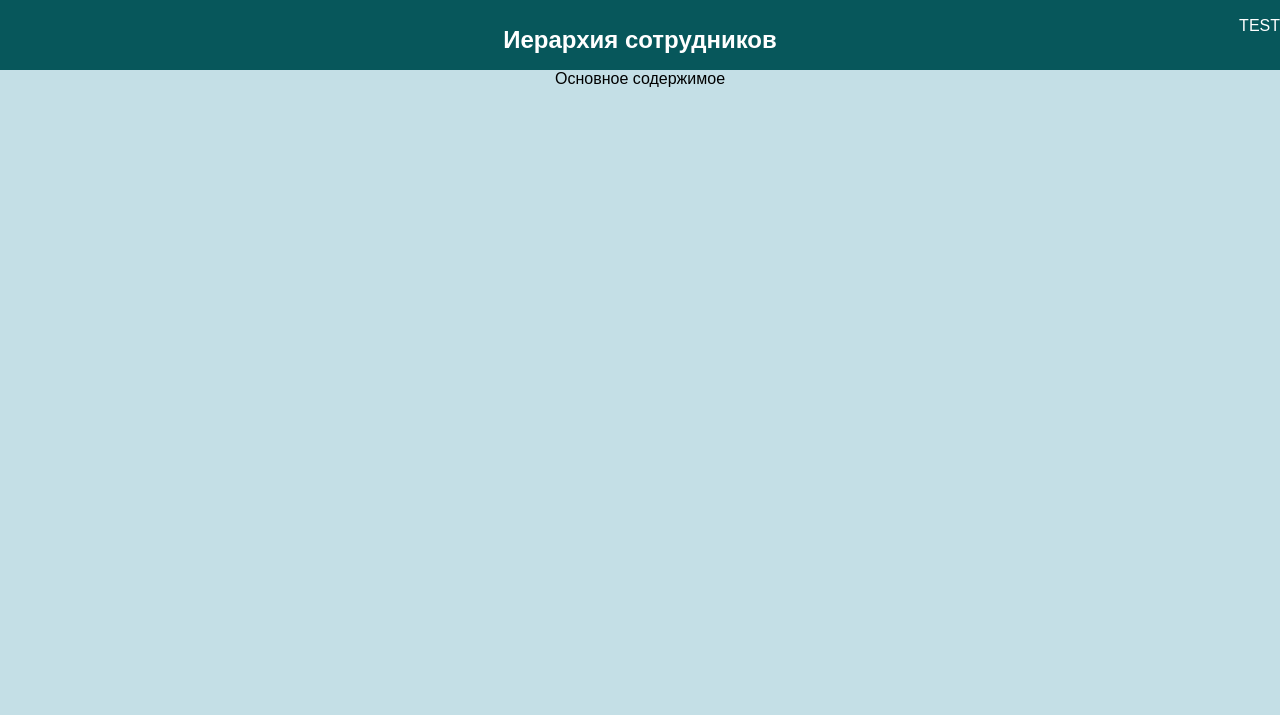
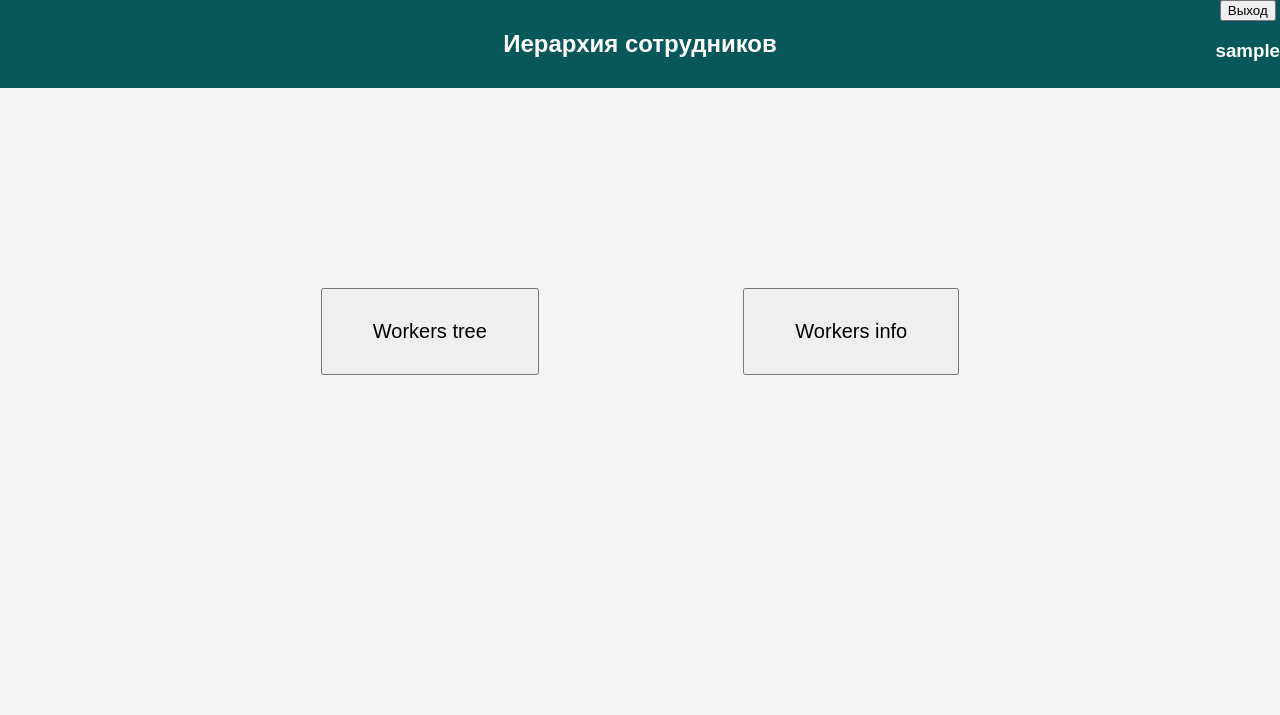
Before and after one commit to a-brovchenko/test_hierarchy, a Django app: page / in a window 1280 px wide. Shown: the top 715 px of the page. Run offline with Django 5.2, Linux system fonts and the light colour scheme; the visitor is signed in with stand-in values (Sample User, id 1); parts of the project's set-up code (start-up, migrations or seed data) failed here and were passed over.

Commit message:
add - logout, register , html - AUTH_PASSWORD_VALIDATORS - custom command

```diff
--- a/app/requirements.txt
+++ b/app/requirements.txt
@@ -2,5 +2,4 @@ django==5.0.1
 python-dotenv==1.0.0
 mysqlclient==2.2.1
 django-mptt==0.15.0
-django-seed==0.3.1
 Faker==22.0.0
--- a/app/web/static/css/base.css
+++ b/app/web/static/css/base.css
@@ -1,20 +1,21 @@
 body {
+    font-family: 'Arial', sans-serif;
     margin: 0;
     padding: 0;
-    font-family: Arial, sans-serif;
-    background-color: #c4dfe6;
-    text-align: center;
-    overflow: hidden; /* Отключаем прокрутку */
+    box-sizing: border-box;
+    background-color: #f4f4f4;
 }
 
 header {
     background-color: #07575b;
     color: #fff;
+    padding: 10px 0;
     text-align: center;
-    text-decoration-color: white;
-    padding: 10px 0;
-    height: 50px;
-    line-height: 20px;
+
+    .container {
+        width: 80%;
+        margin: 0 auto;
+    }
 
     .auth-links {
         position: absolute;
@@ -29,17 +30,33 @@ header {
     .auth-links a:hover {
         color: #60fab0;
     }
+
+    .root {
+        list-style-type: none;
+        padding: 0;
+    }
 }
 
 
 footer {
     background-color: #003b46;
-    color: #f2f2f2; /* цвет текста */
+    color: #f2f2f2;
     padding: 10px;
     position: fixed;
     bottom: 0;
     left: 0;
     text-align: center;
     width: 100%;
-    height: 25px; /* Устанавливаем высоту footer */
+    height: 25px;
 }
+
+.buttons {
+    text-align: center;
+    margin-top: 100px;
+}
+
+.large-button {
+    padding: 30px 50px; /* Измените значения, чтобы увеличить размер кнопок */
+    font-size: 20px;   /* Измените размер шрифта, если необходимо */
+    margin: 100px;      /* Добавьте отступы по желанию */
+}
--- a/app/web/templates/workers/base.html
+++ b/app/web/templates/workers/base.html
@@ -16,19 +16,31 @@
         <div class="container">
             <div class="header-content">
                 <h2>Иерархия сотрудников</h2>
+
             </div>
             <div class="auth-links">
                 {% if not user.is_authenticated %}
-                    <p><a href="/accounts/login/">Вход</a> / <a href="/register/">Регистрация</a></p>
+                <a href="{% url 'login' %}">Вход</a> / <a href="/registration/">Регистрация</a></p>
                 {% else %}
-                    <p>TEST</p>
+                    <form action="{% url 'logout' %}" method="post">
+                        {% csrf_token %}
+                        <button type="submit">Выход</button>
+                    </form>
                 {% endif %}
+                <h3>{{ user.username|default:'Guest' }}</h3>
             </div>
         </div>
     </header>
 
 
-        {% block table %}Основное содержимое {% endblock table %}
+    {% block table %}
+
+    <div class="buttons">
+        <button onclick="location.href='workers_tree/'" class="large-button" type="button">Workers tree</button>
+        <button onclick="location.href='workers_info/'" class="large-button" type="button">Workers info</button>
+    </div>
+
+    {% endblock table %}
 
 
     <footer>
--- a/app/web/web/urls.py
+++ b/app/web/web/urls.py
@@ -1,10 +1,10 @@
 
 from django.contrib import admin
 from django.urls import path, include
+from django.contrib.auth.views import LogoutView
 
 urlpatterns = [
     path('', include('workers.urls')),
     path('admin/', admin.site.urls),
     path('accounts/', include('django.contrib.auth.urls')),
-
 ]
--- a/app/web/workers/urls.py
+++ b/app/web/workers/urls.py
@@ -4,4 +4,7 @@ from .views import *
 
 urlpatterns = [
     path('', index),
+    path('registration/', registration),
+    path('workers_tree/', workers_tree),
+    path('workers_info/', workers_info),
 ]
--- a/app/web/workers/views.py
+++ b/app/web/workers/views.py
@@ -1,4 +1,33 @@
 from django.shortcuts import render, redirect
+from .models import Workers
+from django.contrib.auth.forms import UserCreationForm
+from django.contrib.auth import login, authenticate
+
 
 def index(request):
     return render(request, 'workers/base.html')
+
+def workers_tree(request):
+    node = Workers.objects.all()
+    return render(request, 'workers/workers_tree.html', {'nodes':node})
+
+def workers_info(request):
+    workers = Workers.objects.all()
+    return render(request, 'workers/workers_info.html', {'workers':workers})
+
+
+def registration(request):
+    if request.method == 'POST':
+        form = UserCreationForm(request.POST)
+        if form.is_valid():
+            form.save()
+
+            username = form.cleaned_data.get('username')
+            password = form.cleaned_data.get('password1')
+
+            user = authenticate(username=username, password=password)
+            login(request, user)
+            return redirect('/')
+    else:
+        form = UserCreationForm()
+    return render(request, 'registration/register.html', {'form': form})
```
Also changed, not shown: app/web/seeds.py (deleted, +0 -34 lines), app/web/templates/registration/logged_out.html (added, +9 -0 lines), app/web/templates/registration/register.html (+6 -9 lines), app/web/templates/workers/workers_info.html (added, +58 -0 lines), app/web/templates/workers/workers_tree.html (added, +20 -0 lines), app/web/web/settings.py (+11 -1 lines), app/web/workers/management/commands/seeds.py (added, +45 -0 lines), app/web/static/css/workers_info.css (added).
